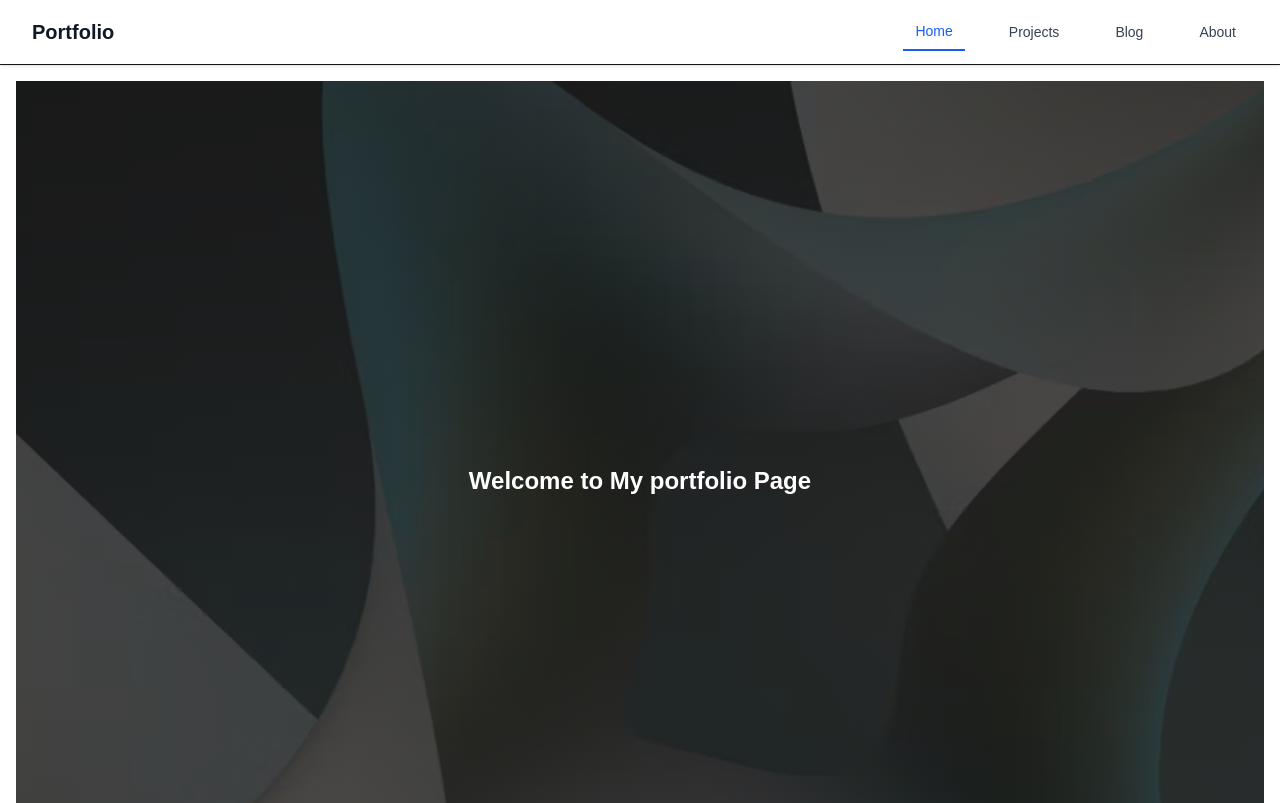
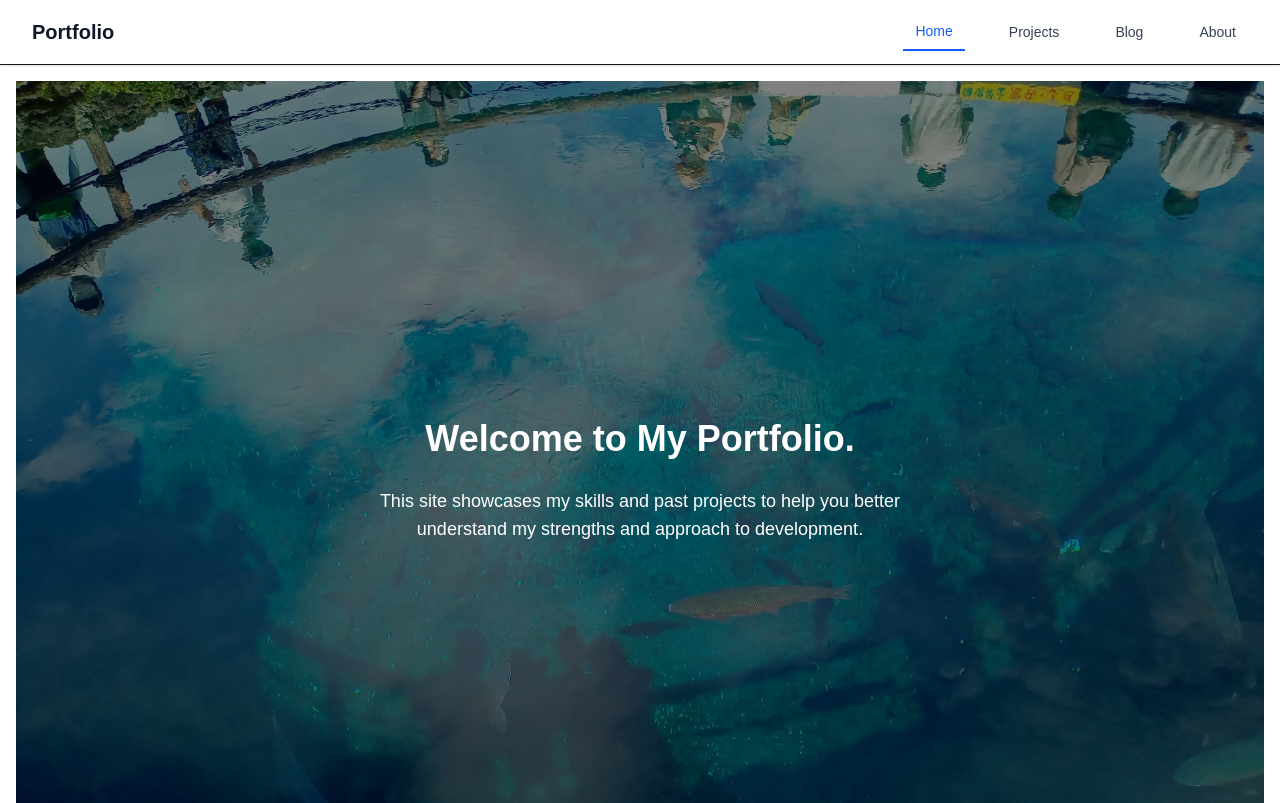
Before and after one commit to yuuri-dev/portfolio, a Next.js app: page / in a window 1280 px wide. Shown: the top 803 px of the page. Built offline with nearby package versions, Linux system fonts and the light colour scheme.

Commit message:
トップページの写真を変更し、説明も追加しました。

```diff
--- a/src/pages/index.js
+++ b/src/pages/index.js
@@ -5,9 +5,15 @@ export default function Home() {
   return (
     <Layout>
       <div className={styles.hero}>
-        <h1 className="text-white text-2xl text-center font-black">
-          Welcome to My portfolio Page
-        </h1>
+        <div className="flex flex-col items-center space-y-1">
+          <h1 className="text-white text-4xl text-center font-black">
+            Welcome to My Portfolio.
+          </h1>
+          <p className="text-white text-lg text-center mt-6 max-w-xl mx-auto">
+            This site showcases my skills and past projects to help you better
+            understand my strengths and approach to development.
+          </p>
+        </div>
       </div>
     </Layout>
   );
--- a/src/styles/Home.module.css
+++ b/src/styles/Home.module.css
@@ -5,13 +5,14 @@
       rgba(0, 0, 0, 0.5),
       rgba(0, 0, 0, 0.5)
     ),
-    url('/topImage.jpeg');
+    url('/images/pic2.JPG');
   background-size: cover;
   background-position: center;
   background-repeat: no-repeat;
-  display: flex;
-  align-items: center;
-  justify-content: center;
+
+  display: grid;
+  place-items: center;
+
   padding: 0 1rem;
   text-align: center;
 }
--- /dev/null
+++ b/tailwind.config.js
@@ -0,0 +1,10 @@
+/** @type {import('tailwindcss').Config} */
+module.exports = {
+  content: [
+    './src/**/*.{js,ts,jsx,tsx,html}', // 適宜変えてください
+  ],
+  theme: {
+    extend: {},
+  },
+  plugins: [],
+};
```
Also changed, not shown: public/images/pic2.JPG (added).
